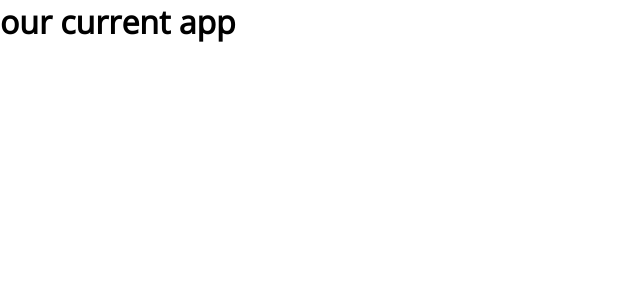
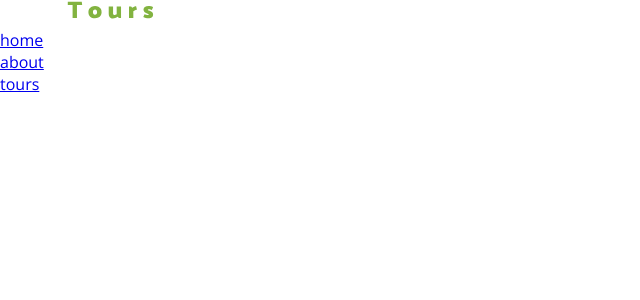
Before and after one commit to LaGemYo/City, a React (Create React App) app: page / in a window 1280 px wide. Shown: the top 300 px of the page, without its empty margins (0-640 px from the left). Built offline with nearby package versions, Linux system fonts and the light colour scheme.

Commit message:
created navbar component

```diff
--- a/src/App.js
+++ b/src/App.js
@@ -1,10 +1,11 @@
 import React, { Component } from 'react';
 import './App.scss';
+import Navbar from './components/Navbar/Navbar';
 
 function App() {
-  return (
-    <h1>our current app</h1>
-  );
+  return <React.Fragment>
+    <Navbar/>
+  </React.Fragment>
 }
 
 export default App;
--- /dev/null
+++ b/src/components/Navbar/Navbar.js
@@ -0,0 +1,26 @@
+import React from 'react';
+import logo from '../../logo.svg';
+
+export default function Navbar() {
+    return <nav className="navbar">
+        <img src={logo} alt="city tours company" />
+        <ul className="nav-links">
+            <li>
+                <a href="/" className="nav-link">
+                    home
+                </a>
+            </li>
+            <li>
+                <a href="/" className="nav-link">
+                    about
+                </a>
+            </li>
+            <li>
+                <a href="/" className="nav-link active">
+                    tours
+                </a>
+            </li>
+        </ul>
+    </nav>
+
+}
--- a/src/index.scss
+++ b/src/index.scss
@@ -5,11 +5,13 @@
 }
 
 $mainBlack: #222;
-$mainGreen: #222;
-$mainWhite: #222;
-$mainGrey: #222;
+$mainGreen: #82b340;
+$mainWhite: #fff;
+$mainGrey: #ececec;
 
 
 body {
   font-family: "Open Sans", sans-serif;
+  background: $mainWhite;
+  color: $mainBlack;
 }
```
Also changed, not shown: src/components/Navbar/navbar.scss (added).
